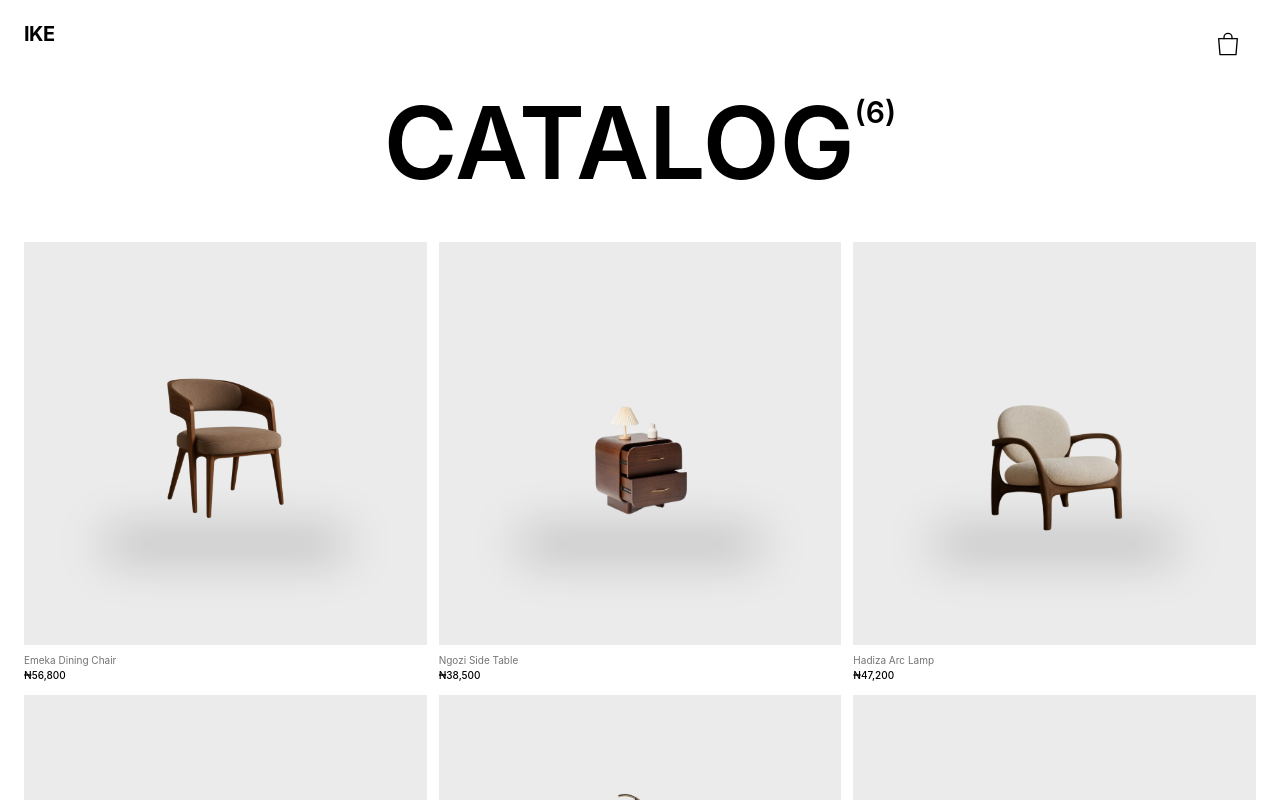
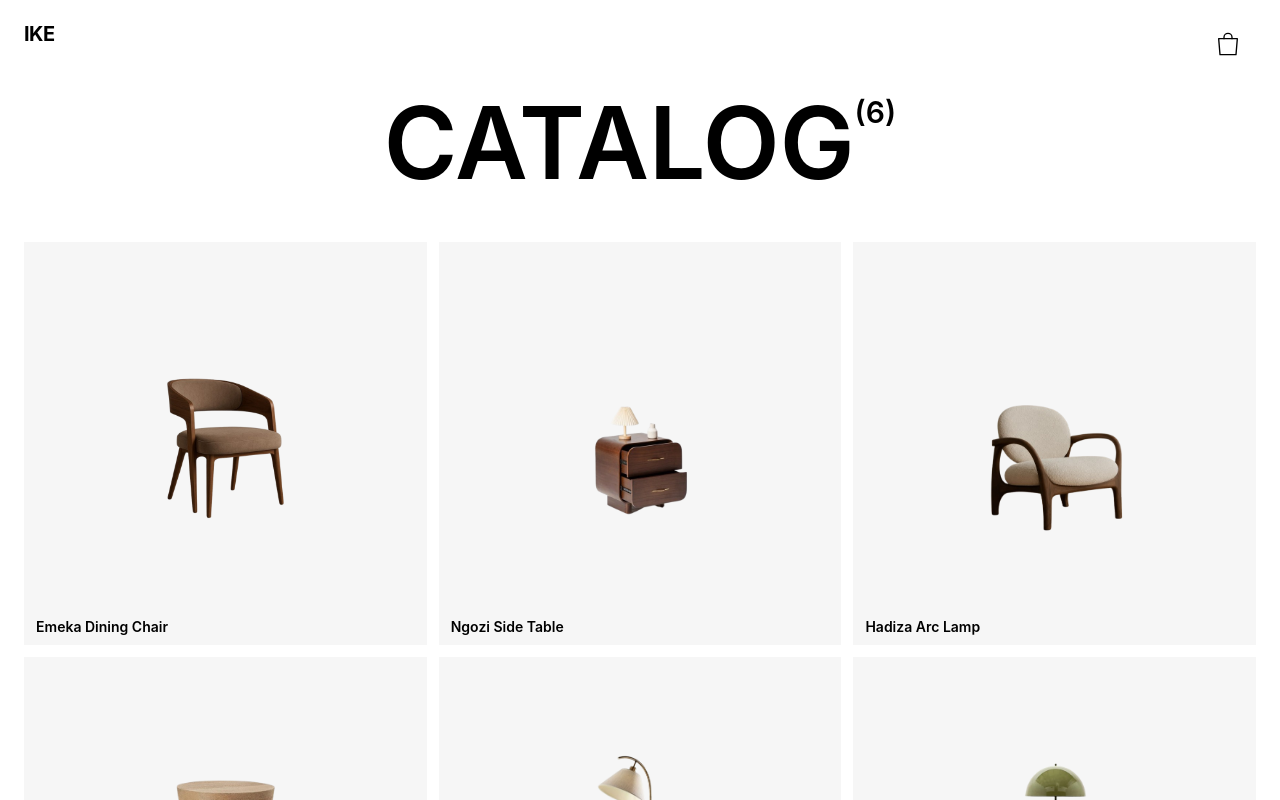
Before and after one commit to Deevyn9/kitty-cool-cart, a React (Vite) app: page / in a window 1280 px wide. Shown: the top 800 px of the page. Built offline with nearby package versions, Linux system fonts and the light colour scheme.

Commit message:
refactor: remove products shadow

```diff
--- a/src/features/catalog/productTitle.tsx
+++ b/src/features/catalog/productTitle.tsx
@@ -11,9 +11,7 @@ export function ProductTile({ product, onAdd }: Props) {
 
   return (
     <div>
-      <div className="relative aspect-square select-none overflow-hidden bg-[#ebebeb] group cursor-pointer">
-        {/* shadow stays on the tile when the item lifts off */}
-        <div className="absolute bottom-[22%] left-1/2 h-6 w-3/5 -translate-x-1/2 rounded-full bg-black/25 blur-xl" />
+      <div className="relative aspect-square select-none overflow-hidden bg-[#f6f6f6] group cursor-pointer">
         <img
           ref={imgRef}
           data-item
@@ -23,9 +21,11 @@ export function ProductTile({ product, onAdd }: Props) {
           className="absolute group-hover:scale-110 transition-transform inset-0 m-auto w-2/5 touch-none"
           onClick={() => imgRef.current && onAdd(product, imgRef.current)}
         />
+        <p className="relative bottom-[-93%] left-[3%] text-[14px] text-black font-semibold">
+          {product.name}
+        </p>
       </div>
-      <p className="mt-2 text-[10px] text-neutral-500">{product.name}</p>
-      <p className="text-[10px] font-medium">{formatPrice(product.price)}</p>
+      {/* <p className="text-[12px] font-medium">{formatPrice(product.price)}</p> */}
     </div>
   );
 }
```
